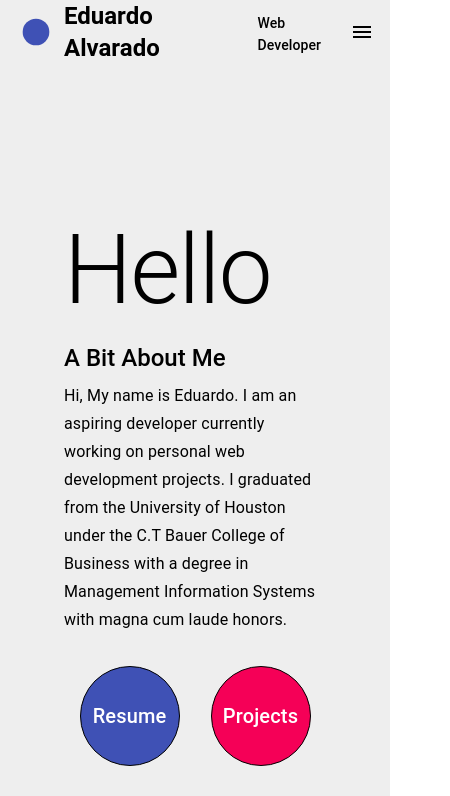
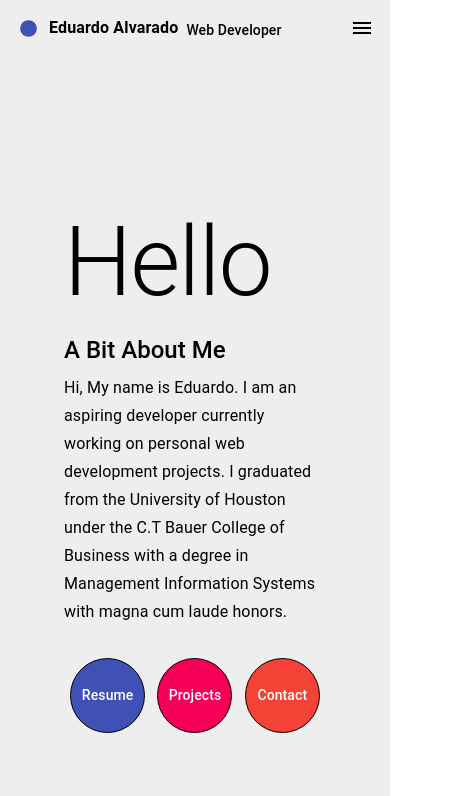
Before and after one commit to ealvara6/resume-website, a React (Create React App) app: page / in a window 390 px wide. Shown: the top 796 px of the page, 450 px wide, since content can reach past the window. Built offline with nearby package versions, Linux system fonts and the light colour scheme; no server answers.

Commit message:
fixing mobile view issues

```diff
--- a/src/Components/HomeComponent.js
+++ b/src/Components/HomeComponent.js
@@ -44,7 +44,8 @@ export default function HomeComponent(props) {
                     <Grid container className={classes.container} xs={12} direction={mobileView ? "column-reverse" : "row"}>
                         <Grid item sm={12} lg={4} className={classes.headshot}>
                             <Box display="flex" justifyContent="center">
-                                <img className={classes.headshot} src="/Images/website-headshot.png" alt="Headshot" />
+                                {!mobileView ? <img className={classes.headshot} src="/Images/website-headshot.png" alt="Headshot" />
+                                    : <img classsName={classes.headshot} src="/Images/website-headshot-mobile.png" alt="Headshot" />}
                             </Box>
                         </Grid>
                         <Grid item xs={12} lg={4}>
@@ -54,13 +55,13 @@ export default function HomeComponent(props) {
                                 <Typography variant="subtitle1">Hi, My name is Eduardo. I am an aspiring developer currently working on personal web development projects. I graduated from the University of Houston under the C.T Bauer College of Business with a degree in Management Information Systems with magna cum laude honors.</Typography>
                                 <Grid container className={classes.buttons} xs={12}>
                                     <Grid item onClick={() => handleComponentChange("resume")} >
-                                        <NavButton color="#3f51b5"  slide={1500} title="Resume" textColor="#fff"/>
+                                        <NavButton mobileView={mobileView} color="#3f51b5"  slide={1500} title="Resume" textColor="#fff"/>
                                     </Grid>
                                     <Grid item onClick={() => handleComponentChange("projects")}>
-                                        <NavButton color="#f50057" slide={1800} title="Projects" textColor="#fff"/>
+                                        <NavButton mobileView={mobileView} color="#f50057" slide={1800} title="Projects" textColor="#fff"/>
                                     </Grid>
                                     <Grid item onClick={() => handleComponentChange("contact")}>
-                                        <NavButton color="#f44336" slide={2100} title="Contact" textColor="#fff"/>
+                                        <NavButton mobileView={mobileView} color="#f44336" slide={2100} title="Contact" textColor="#fff"/>
                                     </Grid>
                                 </Grid>
                             </Box>
--- a/src/Components/NavButton.js
+++ b/src/Components/NavButton.js
@@ -9,9 +9,13 @@ const useStyles = makeStyles((theme) => ({
         "&:hover": {
             cursor: "pointer",
         },
-        [theme.breakpoints.down("xs")]: {
+        [theme.breakpoints.down("sm")]: {
             width: 100,
             height: 100,
+        },
+        [theme.breakpoints.down("xs")]: {
+            width: 75,
+            height: 75,
         },
         marginTop: theme.spacing(4),
         borderStyle: "solid",
@@ -25,10 +29,13 @@ const useStyles = makeStyles((theme) => ({
         justifyContent: "center",
         alignContent: "center",
     }),
+    title: {
+    }
 }));
 
 export default function NavButton(props) {
     const classes = useStyles(props);
+    const mobileView = props.mobileView;
     const timeout = props.slide;
     const title = props.title;
 
@@ -36,7 +43,7 @@ export default function NavButton(props) {
         <>
             <Slide direction="up" in={true} timeout={timeout}>
                     <Grid container className={classes.root}>
-                        <Grid item><Typography variant="h6">{title}</Typography></Grid>
+                        <Grid item><Typography variant={mobileView ? "subtitle2" : "h6"}>{title}</Typography></Grid>
                     </Grid>
             </Slide>
         </>
--- a/src/Components/Navbar/MobileNavbar.js
+++ b/src/Components/Navbar/MobileNavbar.js
@@ -15,6 +15,9 @@ const useStyles = makeStyles((theme) => ({
     icon: {
         '&:hover': {
             cursor: "pointer",
+        },
+        [theme.breakpoints.down("xs")]: {
+            fontSize: 25,
         },
         fontSize: 40,
         marginRight: theme.spacing(1),
@@ -55,7 +58,7 @@ export default function MobileNavbar(props) {
             <AppBar position="static" color="transparent" className={classes.root}>
                 <Toolbar>
                     <FiberManualRecordIcon className={classes.icon} color="primary" onClick={() => handleComponentChange("home")} />
-                    <Typography variant="h5" className={classes.name} onClick={() => handleComponentChange("home")}>Eduardo Alvarado</Typography>
+                    <Typography variant="body1" className={classes.name} onClick={() => handleComponentChange("home")}>Eduardo Alvarado</Typography>
                     <Typography variant="subtitle2" className={classes.subtitle} onClick={() => handleComponentChange("home")}>Web Developer</Typography>
 
                     <Menu onClick={() => showMenuItems()} />
```
Also changed, not shown: public/Images/website-headshot-mobile.png (added), src/Components/views/MobileView.js (deleted).
